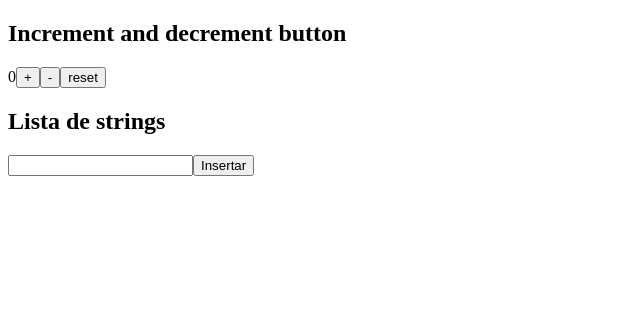
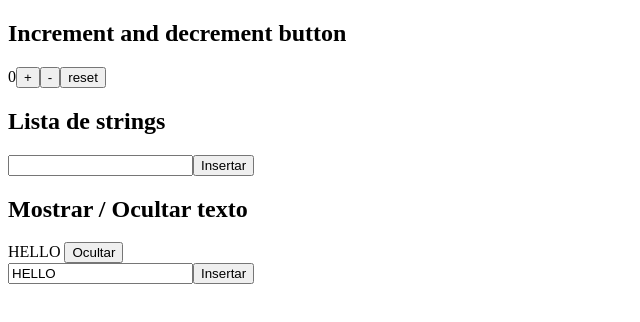
Before and after one commit to angcoder-c/angular-practice, an Angular app in the folder angular-tutorial/: page / in a window 1280 px wide. Shown: the top 322 px of the page, without its empty margins (0-640 px from the left). Built offline with nearby package versions, Linux system fonts and the light colour scheme.

Commit message:
[EASY](3) boton de ocultar/mostrar texto con forms validators

```diff
--- a/angular-tutorial/src/app/app.component.html
+++ b/angular-tutorial/src/app/app.component.html
@@ -2,6 +2,7 @@
   <div class="content">
     <app-pm-button-counter/>
     <app-list-strings/>
+    <app-show-hide-string/>
   </div>
 </main>
 <router-outlet />
--- a/angular-tutorial/src/app/app.component.ts
+++ b/angular-tutorial/src/app/app.component.ts
@@ -2,13 +2,15 @@ import { Component } from '@angular/core';
 import { RouterOutlet } from '@angular/router';
 import { PmButtonCounterComponent } from './components/pm-button-counter/pm-button-counter.component';
 import { ListStringsComponent } from './components/list-strings/list-strings.component';
+import { ShowHideStringComponent } from './components/show-hide-string/show-hide-string.component';
 
 @Component({
   selector: 'app-root',
   imports: [
     RouterOutlet,
     PmButtonCounterComponent,
-    ListStringsComponent
+    ListStringsComponent,
+    ShowHideStringComponent
   ],
   templateUrl: './app.component.html',
   styleUrl: './app.component.css'
--- /dev/null
+++ b/angular-tutorial/src/app/components/show-hide-string/show-hide-string.component.html
@@ -0,0 +1,22 @@
+<h2>Mostrar / Ocultar texto</h2>
+<div>
+    <span>
+        @if (buttonState) {
+            {{ word }}
+        } @else {
+            {{ hideWord }}
+        }
+    </span>
+    <button (click)="changeButtonState()">
+        @if (buttonState) {
+            Ocultar
+        } @else {
+            Mostrar
+        }
+    </button>
+
+    <form [formGroup]="inputGroup" (ngSubmit)="updateWord()">
+        <input type="text" formControlName="word">
+        <button type="submit">Insertar</button>
+    </form>
+</div>
--- /dev/null
+++ b/angular-tutorial/src/app/components/show-hide-string/show-hide-string.component.ts
@@ -0,0 +1,41 @@
+import { Component } from '@angular/core';
+import { FormControl, FormGroup, ReactiveFormsModule, Validators } from '@angular/forms';
+
+/**
+ * Ingresar un texto y colocar un boton para mostrar/ocultar
+ * Estado
+ * - hideWord
+ * - buttonState TRUE=mostar FALSE=oculto
+ * Metodos
+ * - changeButtonState
+ * - updateWord
+ */
+
+@Component({
+  selector: 'app-show-hide-string',
+  imports: [ReactiveFormsModule],
+  templateUrl: './show-hide-string.component.html',
+  styleUrl: './show-hide-string.component.css'
+})
+export class ShowHideStringComponent {
+  word:string='HELLO'
+  hideWord: string ='*****'
+  buttonState: Boolean =true
+
+  inputGroup = new FormGroup({
+    word: new FormControl(this.word, Validators.required)
+  })
+
+  updateWord () {
+    if (this.inputGroup.valid){
+      this.word=this.inputGroup.value.word || ''
+      this.hideWord='*'.repeat(this.word.length || 0)
+    }
+
+    this.inputGroup.patchValue({ word: '' })
+  }
+
+  changeButtonState () {
+    this.buttonState = !this.buttonState
+  }
+}
```
Also changed, not shown: angular-tutorial/src/app/components/show-hide-string/show-hide-string.component.css (added), 1 other file (tests, documents, lock files or other folders).
